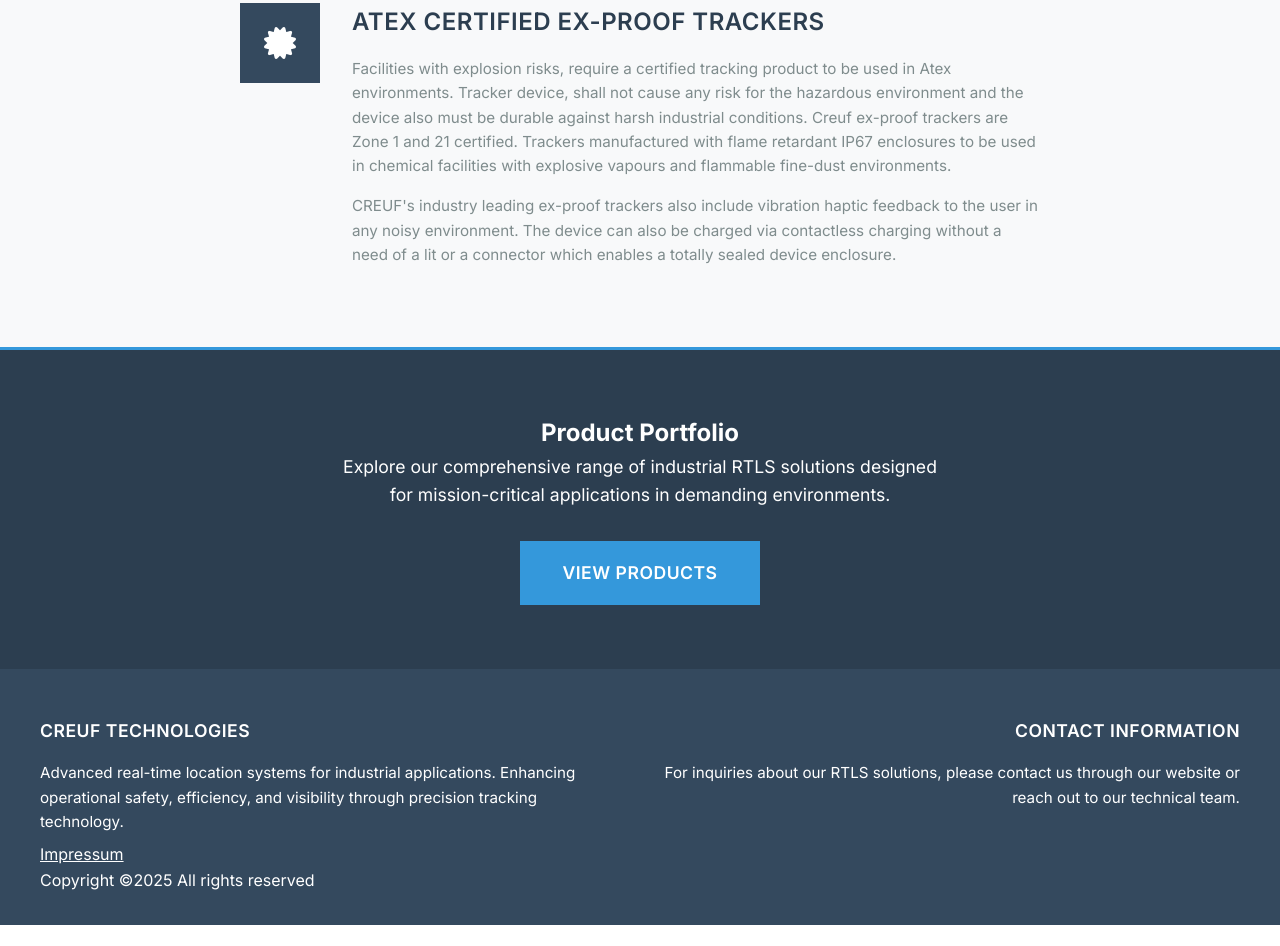
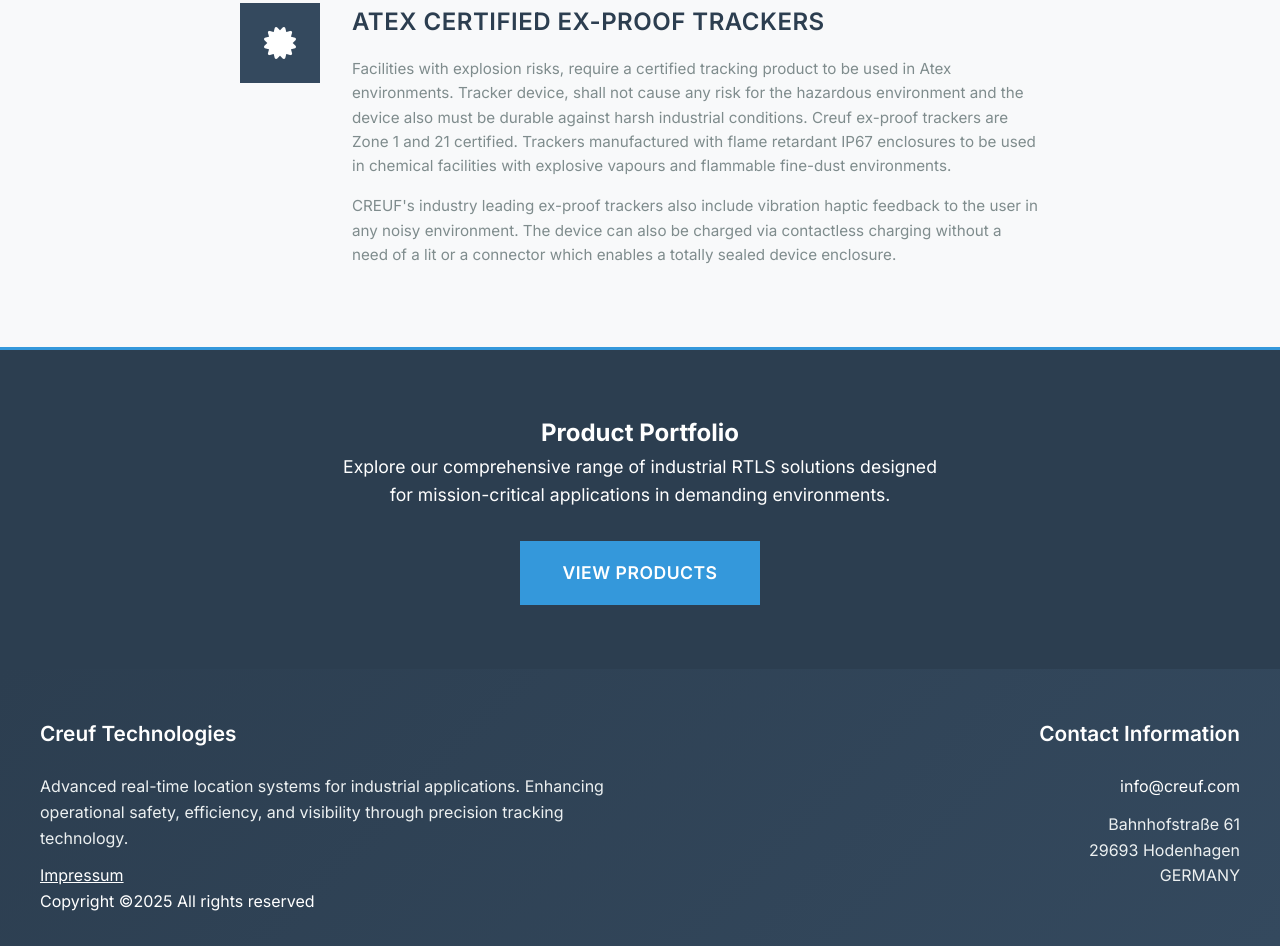
Before and after one commit to EmineKurucu/CREUFWebsite, a plain HTML site: page index.html in a window 1280 px wide. Shown: the part 2648-3594 px from the top of the page. Before the commit the page ends 3573 px from the top, so only its background shows below. Drawn offline with Linux system fonts and the light colour scheme.

Commit message:
footer section da düzeltme yapıldı

```diff
--- a/index.html
+++ b/index.html
@@ -283,7 +283,6 @@
       box-shadow: 0 6px 12px rgba(0,0,0,0.3);
     }
 
-    /* Hero Navigation Dots - KALDIRILDI */
 
     /* Features Section */
     .features {
@@ -523,49 +522,60 @@
       color: var(--background-color);
     }
 
-    /* Footer */
+    /*FOOTER */
     footer {
-      background: var(--secondary-color);
+      background: linear-gradient(135deg, #2c3e50 0%, #34495e 100%);
       padding: 3rem 2rem 2rem;
-      color: var(--background-color);
+      color: var(--white);
     }
 
     .footer-content {
       display: grid;
-      grid-template-columns: repeat(2, 1fr);
+      grid-template-columns: repeat(auto-fit, minmax(250px, 1fr));
       gap: 3rem;
       max-width: 1200px;
       margin: 0 auto;
     }
 
+    .footer-content:last-child {
+      align-items: right;
+    }
     .footer-section h3 {
-      color: var(--background-color);
-      margin-bottom: 1rem;
-      font-size: 1.1rem;
+      color: white;
+      margin-bottom: 1.5rem;
+      font-size: 1.3rem;
       font-weight: 600;
-      text-transform: uppercase;
-      letter-spacing: 0.5px;
     }
 
     .footer-section p {
-      margin-bottom: 0.5rem;
+      margin-bottom: 0.75rem;
       line-height: 1.6;
-      font-size: 0.95rem;
+      color: #ecf0f1;
     }
 
     .footer-section a {
-      color: var(--accent-color);
+      color: white;
       text-decoration: none;
-      transition: color 0.2s ease;
+      transition: color 0.3s ease;
     }
 
     .footer-section a:hover {
-      color: var(--background-color);
+      color: white;
+    }
+
+    .footer-bottom {
+      text-align: center;
+      margin-top: 2rem;
+      padding-top: 2rem;
+      border-top: 1px solid #4a5568;
+      color: #a0aec0;
     }
 
     .footer-section:last-child {
       text-align: right;
+      justify-self: end;
     }
+
 
     /* Responsive Design */
     @media (max-width: 768px) {
@@ -776,6 +786,7 @@
     </div>
   </section>
 
+  <!--FOOTER-->
     <footer>
       <div class="footer-content">
         <div class="footer-section">
@@ -788,7 +799,10 @@
         </div>
         <div class="footer-section">
             <h3>Contact Information</h3>
-        <p>For inquiries about our RTLS solutions, please contact us through our website or reach out to our technical team.</p>
+            <p><a href="mailto:info@creuf.com">info@creuf.com</a></p>
+            <p>Bahnhofstraße 61<br>
+               29693 Hodenhagen<br>
+               GERMANY</p>
           </div>
         </div>
     </footer>
```
Also changed, not shown: contact.html (+23 -21 lines). Lines whose indentation alone changed are shown as unchanged.
